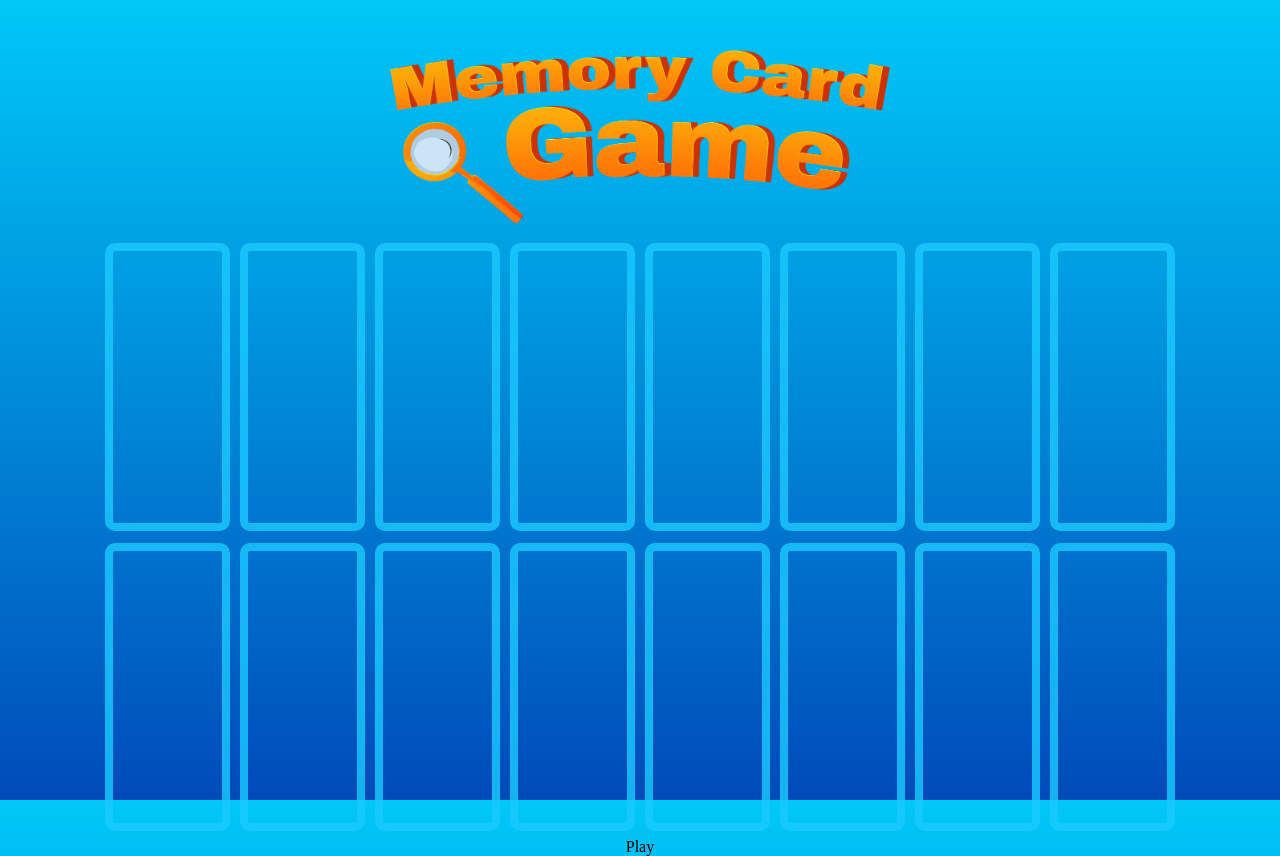
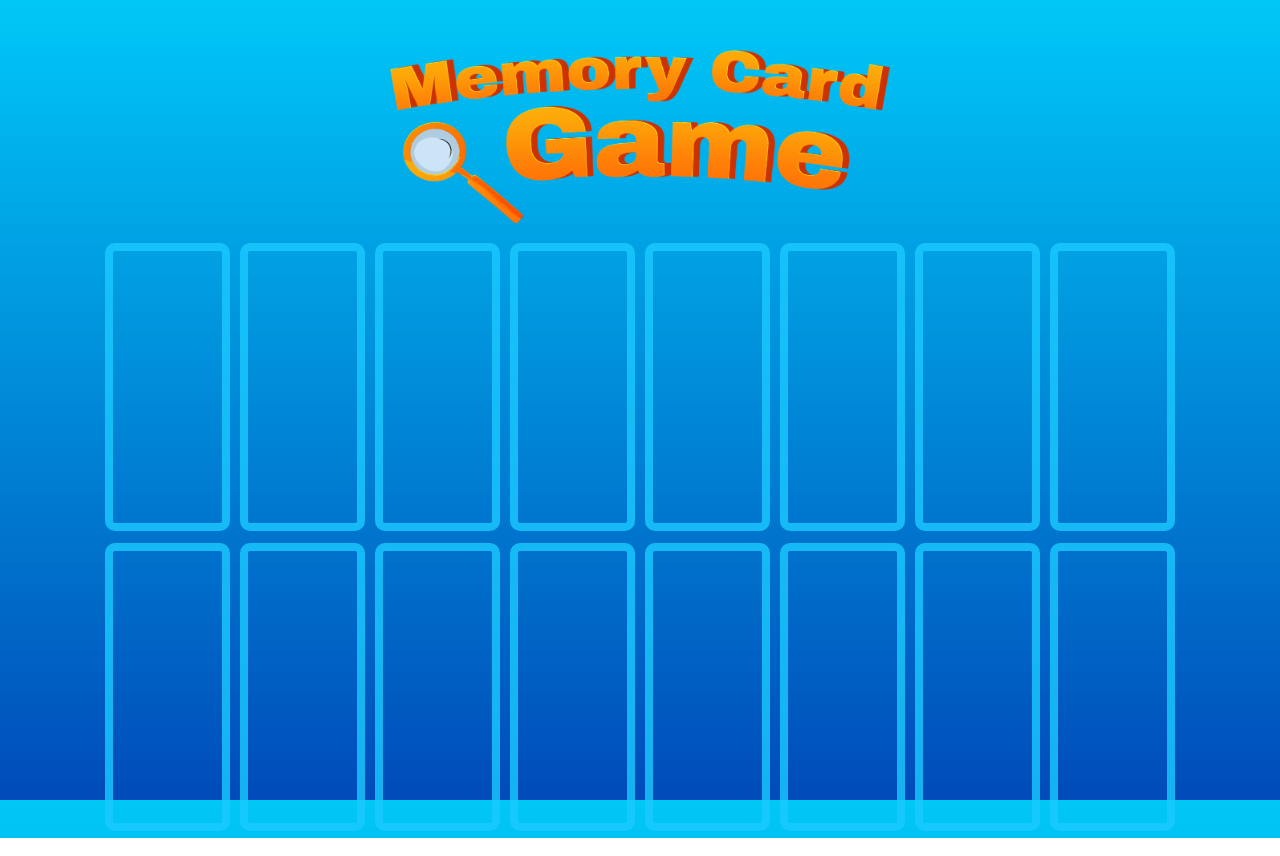
Before and after one commit to michalmjo/Memory-card-game, a plain HTML site: page index.html in a window 1280 px wide. Drawn offline with Linux system fonts and the light colour scheme.

Commit message:
table work

```diff
--- a/index.html
+++ b/index.html
@@ -31,11 +31,11 @@
     </div>
 
 
-    <div class="score">
+    <!-- <div class="score">
         <div class="playTime">
             <p>Play <span></span></p>
         </div>
-    </div>
+    </div> -->
 
     <script src="main.js"></script>
 </body>
```
